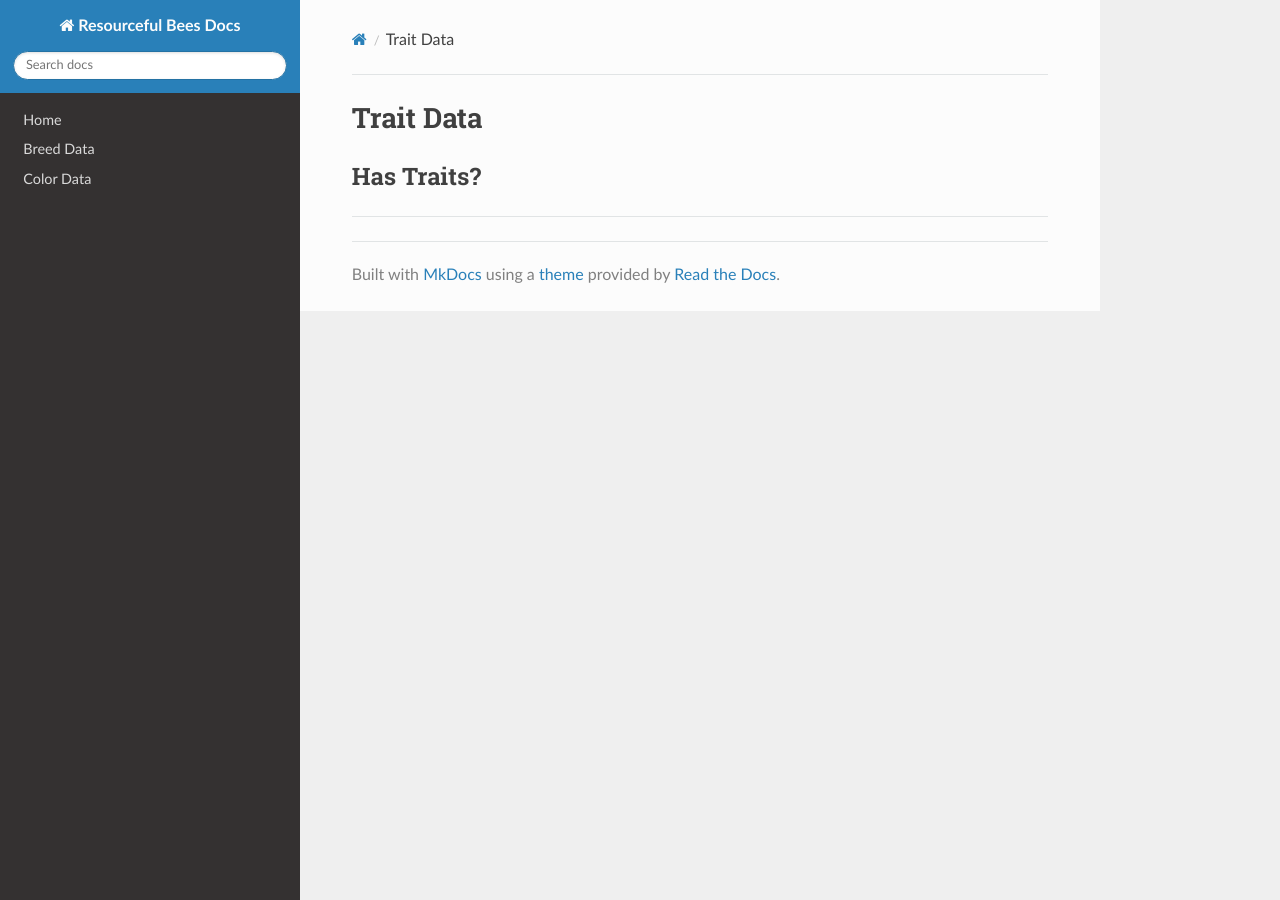
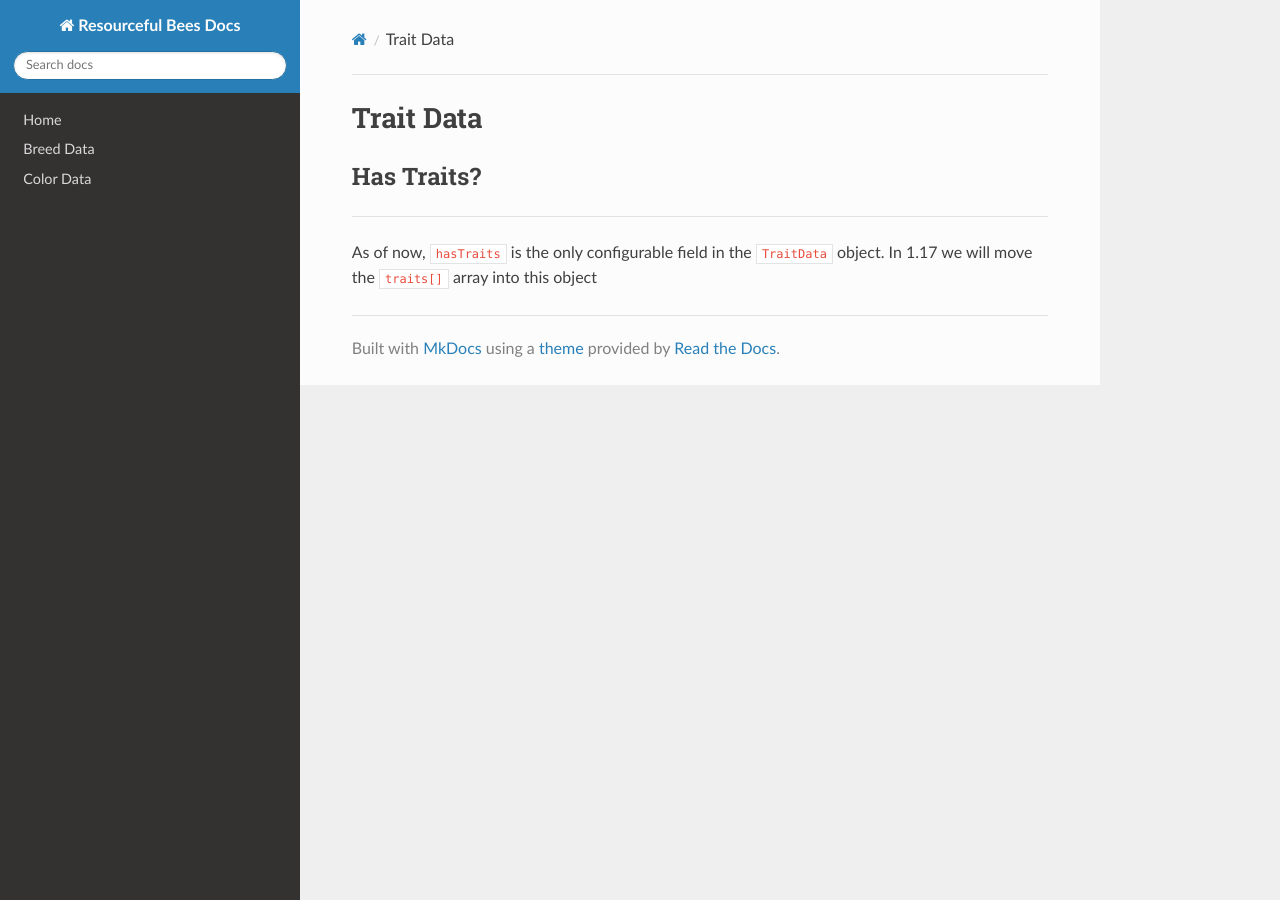
Before and after one commit to Team-Resourceful/ResourcefulBeesDocs, an MkDocs documentation site: the page built from docs/bee_data/trait_data.md, in a window 1280 px wide. Built offline with MkDocs 1.6.1, drawn with Linux system fonts in a browser that asks for light colours; nearby versions of some CDN libraries.

Commit message:
docs/bee_data/trait_data.md updated from https://stackedit.io/

```diff
--- a/docs/bee_data/trait_data.md
+++ b/docs/bee_data/trait_data.md
@@ -2,6 +2,8 @@
 
 ## **Has Traits?**
 ***
+
+As of now, `hasTraits` is the only configurable field in the `TraitData` object. In 1.17 we will move the `traits[]` array into this object
 <!--stackedit_data:
-eyJoaXN0b3J5IjpbLTExOTYzNjQ5NTldfQ==
+eyJoaXN0b3J5IjpbLTc2OTg3NzYxN119
 -->
```
